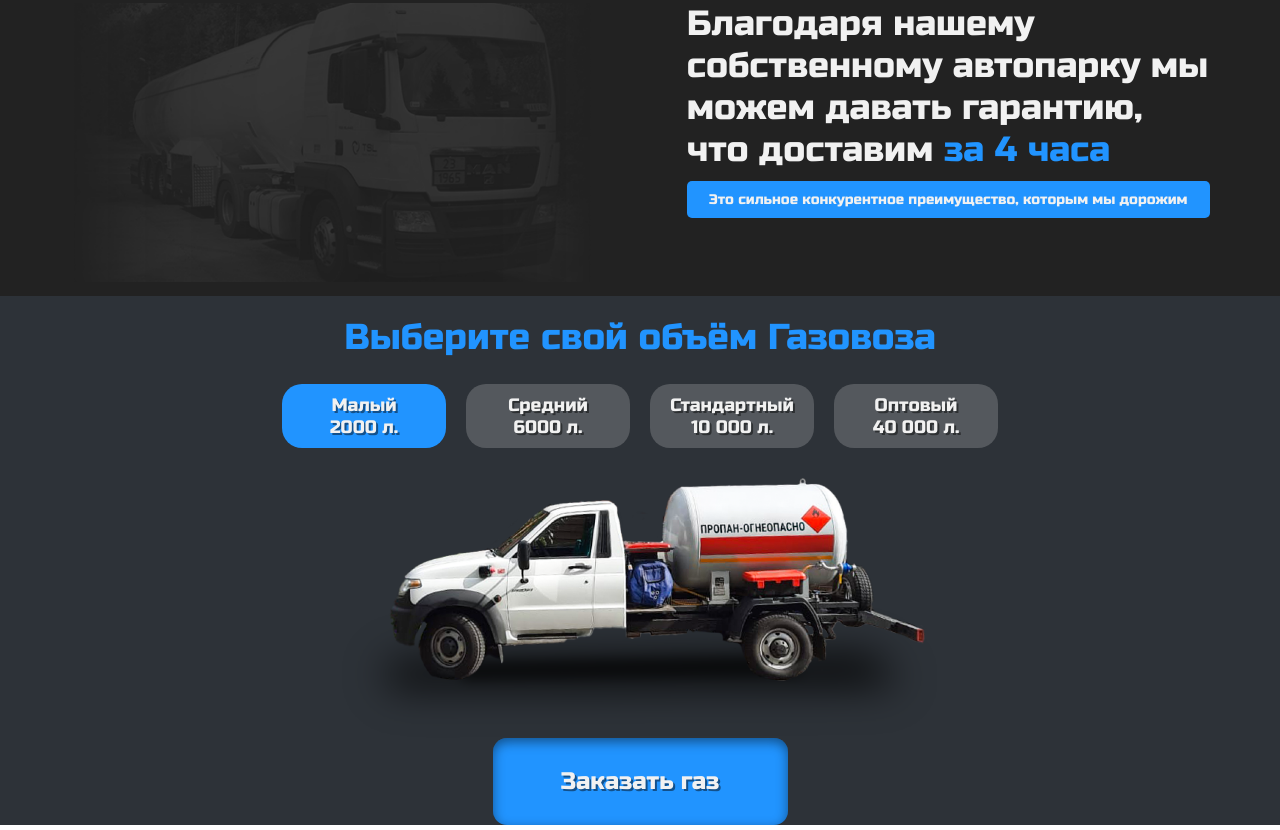
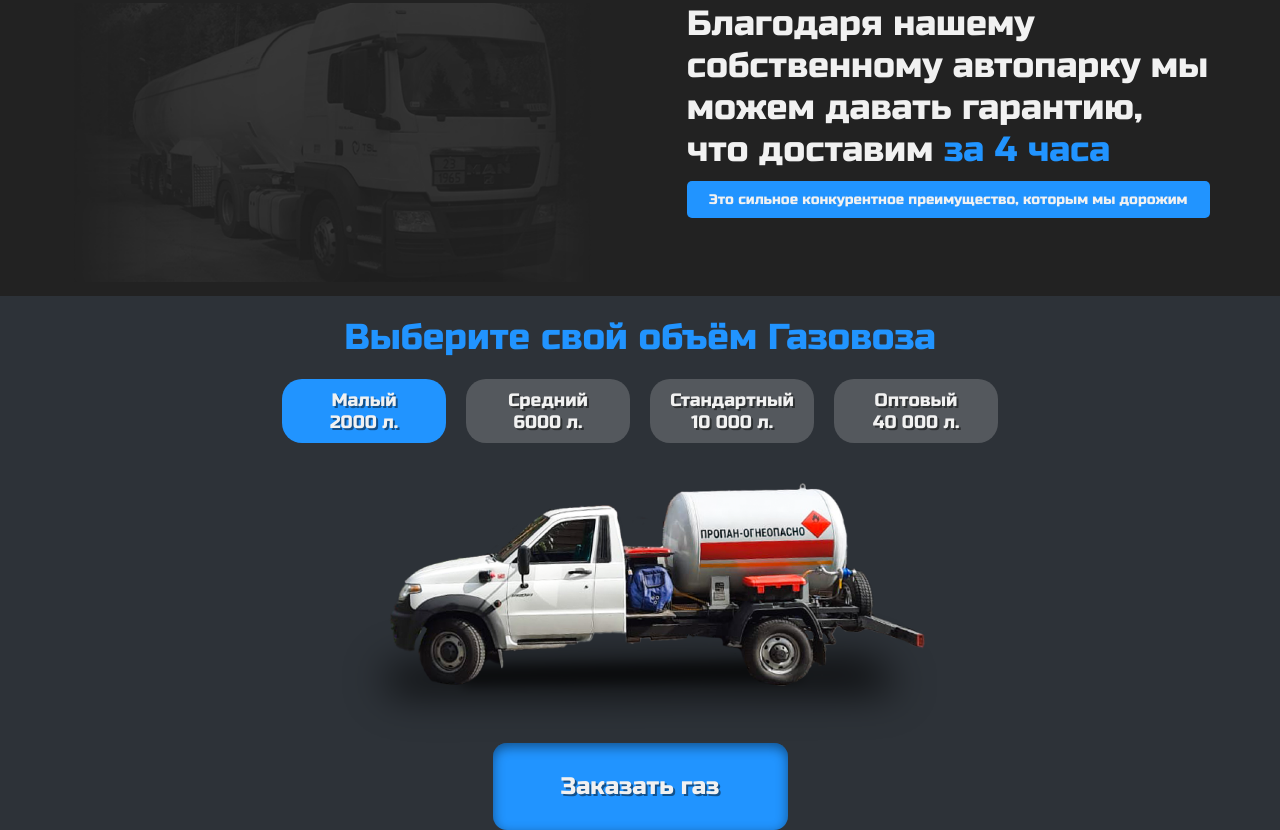
Before and after one commit to KSKSKSKSKSQS/FARLANTGAS, a plain HTML site: page index.html in a window 1280 px wide. Shown: the part 2170-3000 px from the top of the page. Drawn offline with nearby package versions, Linux system fonts and the light colour scheme.

Commit message:
Add files via upload

```diff
--- a/index.html
+++ b/index.html
@@ -783,8 +783,6 @@ font-size: 25px;
     font-family: 'Russo One', sans-serif;
     color: #F1F1F1;
     text-shadow: 2px 2px 0px rgba(0, 0, 0, 0.453);
-    margin-right: 20px;
-    margin-top: 15px;
     transition-duration: 0.5s;
 }
 .button5 {
@@ -797,8 +795,7 @@ font-size: 25px;
     font-family: 'Russo One', sans-serif;
     color: rgba(241, 241, 241, 1);
     text-shadow: 2px 2px 0px rgba(0, 0, 0, 0.453);
-    margin-right: 20px;
-    margin-top: 15px;
+
     transition-duration: 0.5s;
 }
 .button6 {
@@ -811,7 +808,7 @@ font-size: 25px;
     font-family: 'Russo One', sans-serif;
     color: rgba(241, 241, 241, 1);
     text-shadow: 2px 2px 0px rgba(0, 0, 0, 0.453);
-    margin-top: 15px;
+
     transition-duration: 0.5s;
 }
 .button7 {
@@ -824,8 +821,7 @@ font-size: 25px;
     font-family: 'Russo One', sans-serif;
     color: rgba(241, 241, 241, 1);
     text-shadow: 2px 2px 0px rgba(0, 0, 0, 0.453);
-    margin-left: 20px;
-    margin-top: 15px;
+
     transition-duration: 0.5s;
 }
 
@@ -858,7 +854,13 @@ font-size: 25px;
     justify-content: center;
 }
 
+@media (max-width: 716px) {
 
+}
+
+.pd1 {
+    padding: 10px;
+}
 
     </style>
 </head>
@@ -1213,21 +1215,30 @@ font-size: 25px;
                     </div>
 
                     <div class="button_s2">
+
+                        <div class="pd1">
                         <button class="button4">
                             Малый <br> 2000 л.
                         </button>
+                        </div>
 
+                        <div class="pd1">
                         <button class="button5">
                             Средний <br> 6000 л.
                         </button>
+                        </div>
 
+                        <div class="pd1">
                         <button class="button6">
                             Стандартный <br> 10 000 л.
                         </button>
+                    </div>
 
+                        <div class="pd1">
                         <button class="button7">
                             Оптовый <br> 40 000 л.
                         </button>
+                        </div>
 
                     </div>
 
@@ -1235,9 +1246,11 @@ font-size: 25px;
                         <img src="01 2.png" alt="" class="img16">
                     </div>
 
+
                     <div class="button8_cont1">
                         <button class="button8">Заказать газ</button>
                     </div>
+
 
                 </div>
             </div>
@@ -1265,8 +1278,8 @@ font-size: 25px;
             button7.style.background = 'rgba(241, 241, 241, 0.2)'
             button4.style.transitionDuration = '0.5'
 
-            img16.src = '01 2.png'
-            img16.style.maxWidth = '596px'
+
+
     })
 
     button5.addEventListener('click', function() {
@@ -1277,8 +1290,6 @@ font-size: 25px;
             button7.style.background = 'rgba(241, 241, 241, 0.2)'
             button5.style.transitionDuration = '0.5'
 
-            img16.src = '02 1.png'
-            img16.style.maxWidth = '477px'
 })
 
 button6.addEventListener('click', function() {
@@ -1288,8 +1299,6 @@ button6.addEventListener('click', function() {
             button7.style.background = 'rgba(241, 241, 241, 0.2)'
             button6.style.transitionDuration = '0.5'
 
-            img16.src = '03 1.png'
-            img16.style.maxWidth = '466px'
 })
 
 button7.addEventListener('click', function() {
@@ -1300,9 +1309,6 @@ button7.addEventListener('click', function() {
             button4.style.background = 'rgba(241, 241, 241, 0.2)'
             button6.style.background = 'rgba(241, 241, 241, 0.2)'
             button7.style.transitionDuration = '0.5'
-
-            img16.src = '04 1.png'
-            img16.style.maxWidth = '364px'
 })
 
 
```
